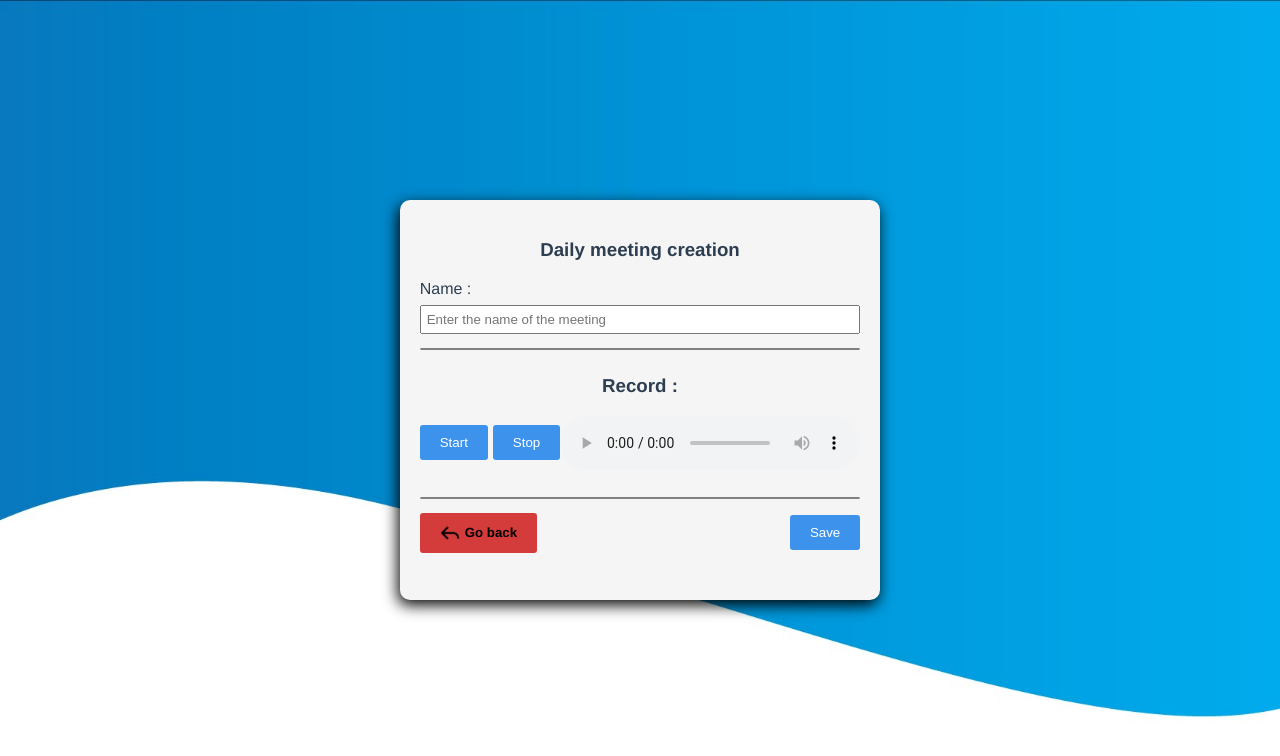
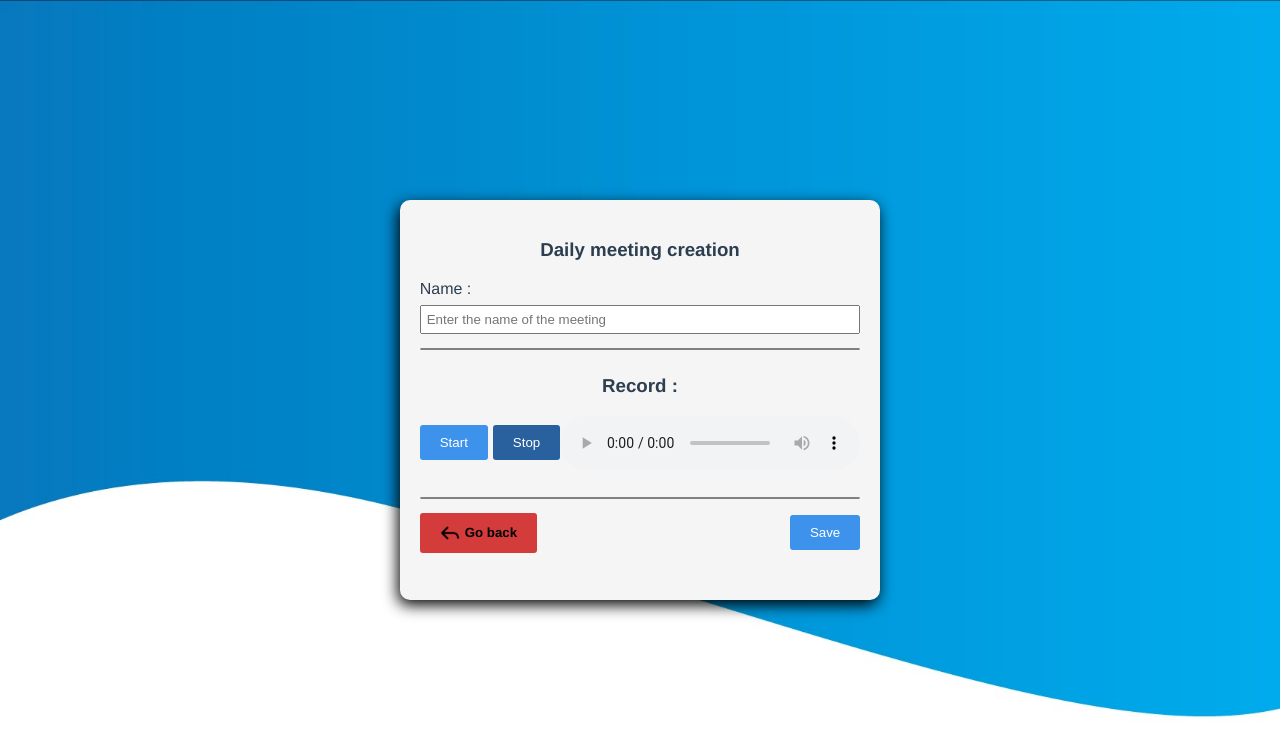
Before and after one commit to ThomasBernardDiiage/DailyRecord, a Vue app in the folder client-dailyrecord/: page /project/1/meetingCreation in a window 1280 px wide. Shown: the top 756 px of the page. Built offline with nearby package versions, Linux system fonts and the light colour scheme; what @codekraft-studio/vue-record would draw is missing.

Commit message:
button style

```diff
--- a/client-dailyrecord/src/assets/styles/main.css
+++ b/client-dailyrecord/src/assets/styles/main.css
@@ -23,6 +23,11 @@ section.container{
     background-color: rgb(40, 97, 158);
 }
 
+.buttonBlueDisabled{
+    background-color: rgb(40, 97, 158);
+    cursor:not-allowed;
+}
+
 label {
     align-self: start;
 }
--- a/client-dailyrecord/src/views/MeetingCreation.vue
+++ b/client-dailyrecord/src/views/MeetingCreation.vue
@@ -12,7 +12,7 @@
             <h3>Record :</h3>
             <div>
                 <button @click="startRecord()" class="buttonBlue" style="margin-right:5px" id="startButton">Start</button>
-                <button @click="stopRecord()" class="buttonBlue" id="stopButton">Stop</button>
+                <button @click="stopRecord()" class="buttonBlue buttonBlueDisabled" id="stopButton">Stop</button>
 
                 <audio controls v-bind:src="audioSource"></audio>
             </div>
@@ -94,6 +94,11 @@
                 }
             },
             startRecord() {
+                const buttonStart = document.getElementById('startButton');
+                buttonStart.classList.add('buttonBlueDisabled');
+                const buttonStop = document.getElementById('stopButton');
+                buttonStop.classList.remove('buttonBlueDisabled');
+
                 this.chunks = [];
                 this.mediaRecorder = undefined;
                 navigator.mediaDevices.getUserMedia({audio: true,}).then((stream) => {
@@ -109,6 +114,10 @@
 
             },
             stopRecord(){
+                const buttonStop = document.getElementById('stopButton');
+                buttonStop.classList.add('buttonBlueDisabled');
+                const buttonStart = document.getElementById('startButton');
+                buttonStart.classList.remove('buttonBlueDisabled');
                 this.mediaRecorder.stop();
             },
             onResult (data) {
```
